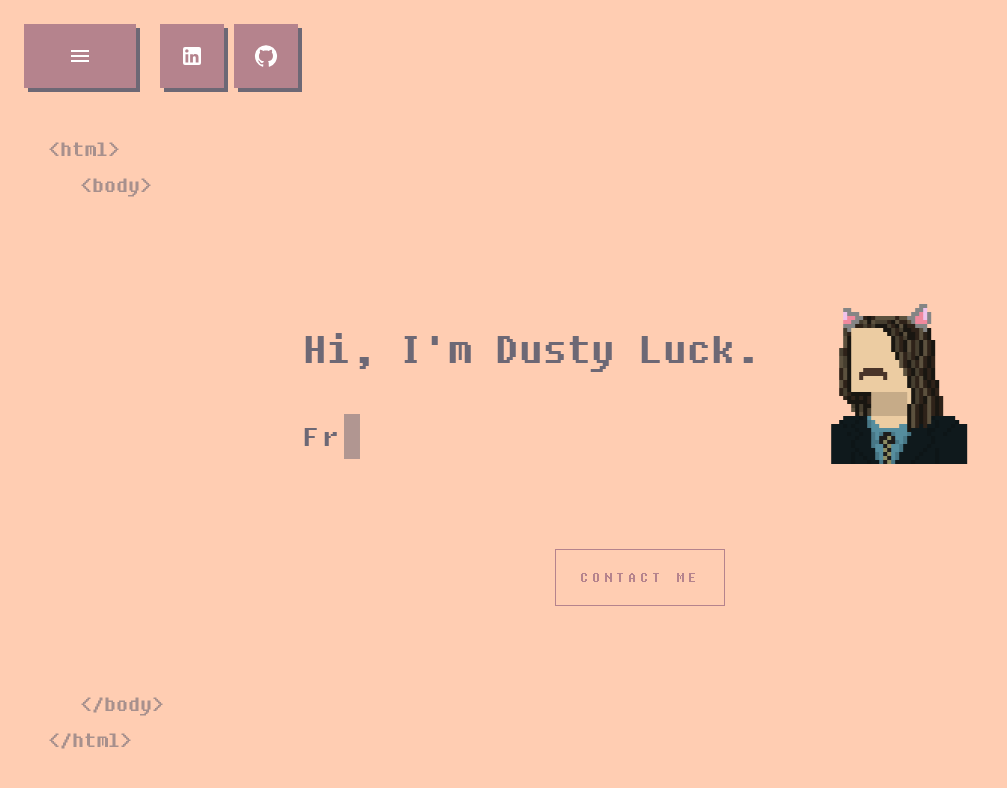
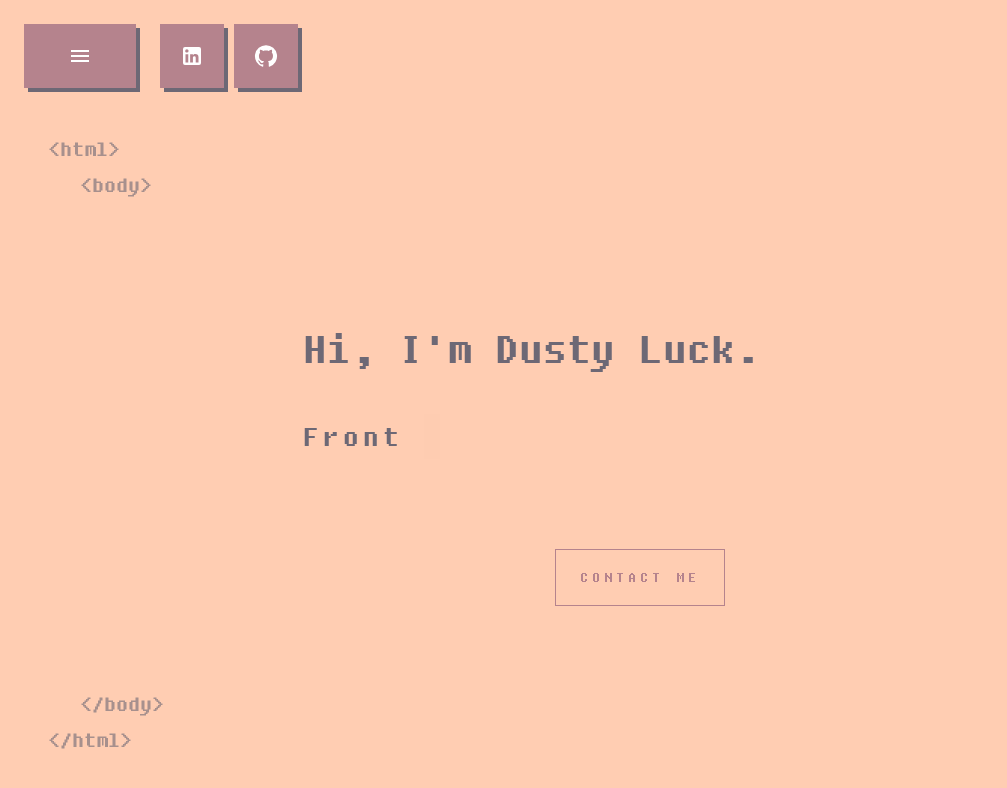
Before and after one commit to goingdust/portfolio, a Next.js app: page / in a window 1280 px wide. Shown: the top 788 px of the page, without its empty margins (0-1007 px from the left). Built offline with nearby package versions, Linux system fonts and the light colour scheme.

Commit message:
Set up avatar animation to delay until typing is finished

```diff
--- a/components/Home/index.module.scss
+++ b/components/Home/index.module.scss
@@ -1,27 +1,7 @@
 @import '@styles/colors';
 @import '@styles/mixins';
 @import '@styles/typed';
-
-$type-speed: 0.15;
-$defaultDelay: 0;
-
-$greeting: "Hi, I'm Dusty Luck.";
-$speeds1: (
-	type: $type-speed,
-);
-$options1: (
-	iterations: 0,
-	delay: $defaultDelay,
-);
-
-$job-title: 'Front End Developer';
-$speeds2: (
-	type: $type-speed,
-);
-$options2: (
-	iterations: 0,
-	delay: calc((str-length($greeting) * $type-speed) + $defaultDelay + calc($type-speed * 3)),
-);
+@import '@styles/variables';
 
 .homePage {
 	height: 100%;
--- a/components/Home/index.tsx
+++ b/components/Home/index.tsx
@@ -1,6 +1,5 @@
 import styles from './index.module.scss';
 import Image from 'next/image';
-import LogoTitle from '../../assets/images/logo-s.png';
 import Link from 'next/link';
 import { useEffect, useState } from 'react';
 import AnimatedLetters from '../AnimatedLetters';
@@ -8,7 +7,8 @@ import Avatar from '../../assets/images/8bitpix.png';
 
 const Home = () => {
 	const [h1Finished, setH1Finished] = useState(false);
-	const h1TypingDelay = 3000; // determined by (num of characters * 0.15s)
+	const [avatarImgClass, setAvatarImgClass] = useState('initial-avatar-animate');
+	const h1TypingDelay = 2800; // determined by (num of characters * typing speed + animation delay) in /styles/_variables.scss
 
 	useEffect(() => {
 		const timeout = setTimeout(() => {
@@ -24,7 +24,12 @@ const Home = () => {
 					<h1 className={`${h1Finished ? styles.hide : ''}`} />
 					<h2 className={`${h1Finished ? styles.show : ''}`} />
 				</div>
-				<Image src={Avatar} alt='8 bit avatar' className='avatar-animate' />
+				<Image
+					src={Avatar}
+					alt='8 bit avatar'
+					className={avatarImgClass}
+					onMouseEnter={() => setAvatarImgClass('avatar-hover-animate')}
+				/>
 			</div>
 			<Link href='/contact' passHref legacyBehavior>
 				<a className={styles.flatButton}>CONTACT ME</a>
--- /dev/null
+++ b/styles/_variables.scss
@@ -0,0 +1,25 @@
+// for Home header typing animations
+
+$type-speed: 0.1;
+$default-delay: 0.5;
+
+$greeting: "Hi, I'm Dusty Luck.";
+$speeds1: (
+	type: $type-speed,
+);
+$options1: (
+	iterations: 0,
+	delay: $default-delay,
+);
+
+$h2-delay: calc((str-length($greeting) * $type-speed) + $default-delay + calc($type-speed * 6));
+$job-title: 'Front End Developer';
+$speeds2: (
+	type: $type-speed,
+);
+$options2: (
+	iterations: 0,
+	delay: $h2-delay,
+);
+
+$h2-animation-time: calc($h2-delay + (str-length($job-title) * $type-speed));
--- a/styles/avatar-animate.scss
+++ b/styles/avatar-animate.scss
@@ -1,11 +1,17 @@
-.avatar-animate {
+@import '@styles/variables';
+
+.avatar-hover-animate {
 	&:hover {
 		animation: headShake 1s forwards, shiftyLooks 2s 1s forwards, bounceOutRight 1s 2s forwards;
 	}
 
-  &:not(:hover) {
-    animation: bounceInRight 1s forwards;
-  }
+	&:not(:hover) {
+		animation: bounceInRight 1s forwards;
+	}
+}
+
+.initial-avatar-animate {
+  animation: bounceInRight 1s #{$h2-animation-time}s forwards, hideAvatar #{$h2-animation-time}s forwards;
 }
 
 @keyframes shiftyLooks {
@@ -24,3 +30,12 @@
 		scale: 105%;
 	}
 }
+
+@keyframes hideAvatar {
+  0%, 99.99% {
+    visibility: hidden;
+  }
+  100% {
+    visibility: visible;
+  }
+}
```
Also changed, not shown: components/Home/Logo/index.tsx (deleted, +0 -15 lines).
